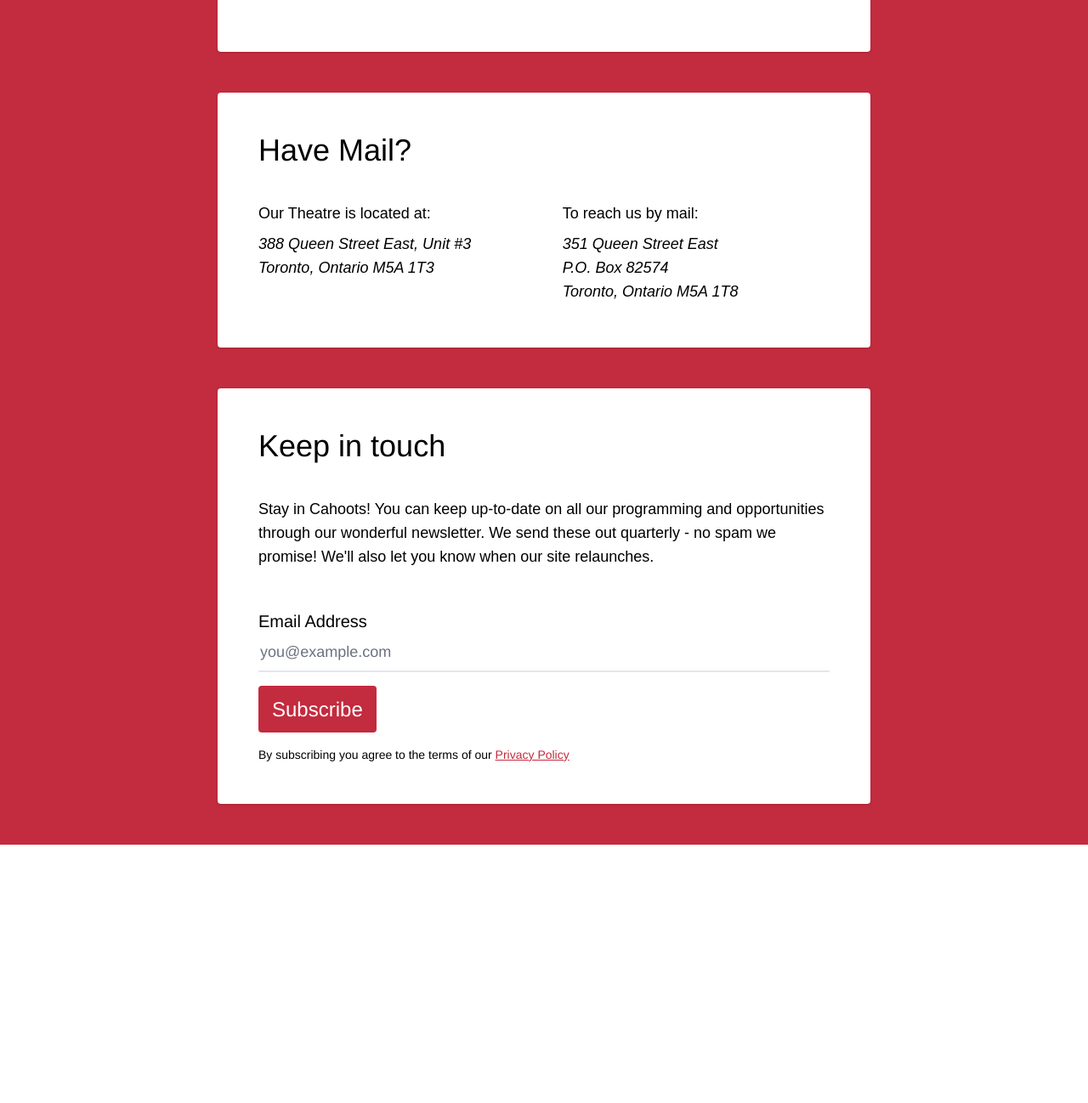
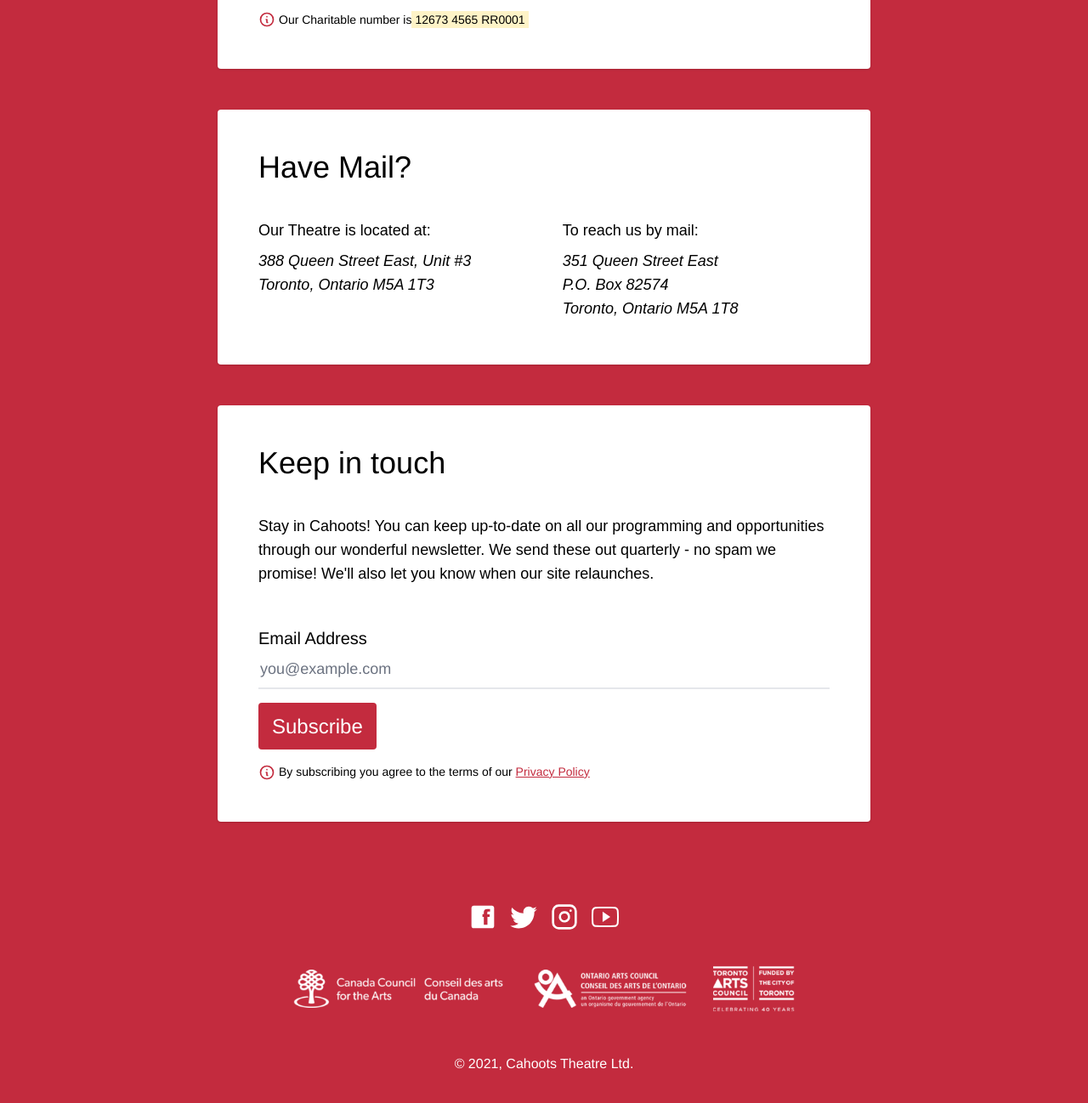
Before and after one commit to Beacon-Design-Studios/stage-parking-page, a website built with Vite: page src/index.html in a window 1280 px wide. Shown: the part 2783-4081 px from the top of the page at 85% size. Before the commit the page ends 3777 px from the top, so only its background shows below. Built offline with nearby package versions, Linux system fonts and the light colour scheme; what @tailwindcss/typography would draw is missing.

Commit message:
added footer socials and sponsor

```diff
--- a/src/assets/css/base.css
+++ b/src/assets/css/base.css
@@ -6,5 +6,9 @@
 }
 
 .text-production {
+  @apply px-1 border-b-2 border-red-dark border-dotted;
+}
+
+.text-highlight {
   @apply px-1 bg-yellow-100;
 }
--- a/src/index.html
+++ b/src/index.html
@@ -74,6 +74,9 @@
                 <svg class="ml-1" xmlns="http://www.w3.org/2000/svg" fill="none" viewBox="0 0 24 24" width="24" height="24" stroke="currentColor">
                 <path stroke-linecap="round" stroke-linejoin="round" stroke-width="2" d="M10 6H6a2 2 0 00-2 2v10a2 2 0 002 2h10a2 2 0 002-2v-4M14 4h6m0 0v6m0-6L10 14" /></svg>
               </a>
+              <p class="text-sm flex items-center"><svg aria-label="presentation" class="inline-block text-red h-5 mr-1" xmlns="http://www.w3.org/2000/svg" fill="none" viewBox="0 0 24 24" stroke="currentColor">
+  <path stroke-linecap="round" stroke-linejoin="round" stroke-width="2" d="M13 16h-1v-4h-1m1-4h.01M21 12a9 9 0 11-18 0 9 9 0 0118 0z" />
+</svg>Our Charitable number is <span class="text-highlight">12673 4565 RR0001</span></p>
             </div>
             <div class=" bg-paper-light rounded shadow p-12 leading-9 mb-12">
               <h3 class="text-4xl mb-10">Have Mail?</h3>
@@ -102,14 +105,38 @@
                 <label class="block text-xl" for="email">Email Address</label>
                 <input id="email" type="email" class="mb-4 mt-0 block w-full text-lg px-0.5 border-0 border-b-2 border-gray-200 focus:ring-0 focus:border-black" placeholder="you@example.com" />
                 <button class="py-2 px-4 mb-4 rounded bg-red active:bg-red-dark active:ring-2 active:ring-red-lighter hover:bg-red-dark text-white">Subscribe</button>
-                <p class="text-sm">By subscribing you agree to the terms of our <a class="underline text-red visited:text-red-darker" href="privacy-policy.html">Privacy Policy</a></p>
+                <p class="text-sm"><svg aria-label="presentation" class="inline-block text-red h-5 mr-1" xmlns="http://www.w3.org/2000/svg" fill="none" viewBox="0 0 24 24" stroke="currentColor">
+  <path stroke-linecap="round" stroke-linejoin="round" stroke-width="2" d="M13 16h-1v-4h-1m1-4h.01M21 12a9 9 0 11-18 0 9 9 0 0118 0z" />
+</svg>By subscribing you agree to the terms of our <a class="underline text-red visited:text-red-darker" href="privacy-policy.html">Privacy Policy</a></p>
               </div>
             </div>
           </div>
         </section>
       </div>
     </main>
-    <footer>
+    <footer class="bg-red py-10 text-paper-light">
+      <div class="container mx-auto">
+        <div class="w-full flex justify-center items-center mb-4">
+          <a class="m-2" rel="noopener noreferrer" target="_blank" href="https://www.facebook.com/CahootsTheatre">
+            <img class="w-8" src="/assets/images/facebook.svg" alt="Facebook page of Cahoots Theatre"/>
+          </a>
+          <a class="m-2" rel="noopener noreferrer" target="_blank" href="https://twitter.com/CahootsTheatre">
+            <img class="w-8" src="/assets/images/twitter.svg" alt="Twitter profile of Cahoots Theatre" />
+          </a>
+          <a class="m-2" rel="noopener noreferrer" target="_blank" href="https://www.instagram.com/cahootstheatre/">
+            <img class="w-8" src="/assets/images/instagram.svg" alt="Instagram profile of Cahoots Theatre"/>
+          </a>
+          <a class="m-2" rel="noopener noreferrer" target="_blank" href="https://www.youtube.com/channel/UC7WuixPW87ggqY0lZa4rk_Q">
+            <img class="w-8" src="/assets/images/youtube.svg" alt="YouTube channel of Cahoots Theatre"/>
+          </a>
+        </div>
+        <div class="w-full flex justify-center items-center mb-8">
+          <img class="md:w-1/2" src="/assets/images/funders-sponsors-footer.png" alt="Our main sponsors: Canada Council for the Arts, Ontario Arts Council and Toronto Arts Council, funded by the City of Toronto." />
+        </div>
+        <div class="text-center">
+          © 2021, Cahoots Theatre Ltd.
+        </div>
+      </div>
     </footer>
 </body>
 </html>
```
Also changed, not shown: src/assets/images/facebook.svg (added), src/assets/images/funders-sponsors-footer.png (added), src/assets/images/instagram.svg (added), src/assets/images/twitter.svg (added), src/assets/images/youtube.svg (added).
